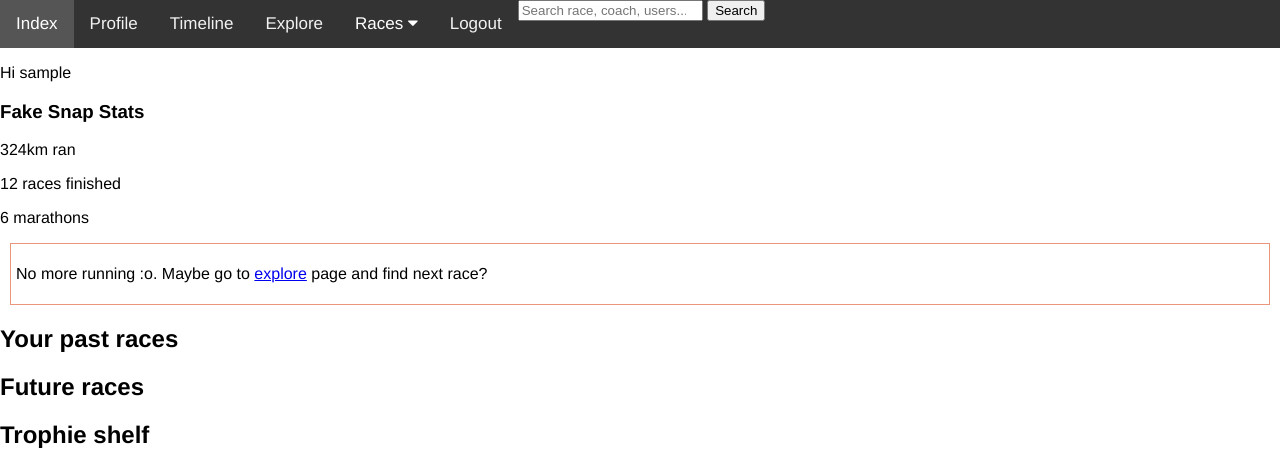
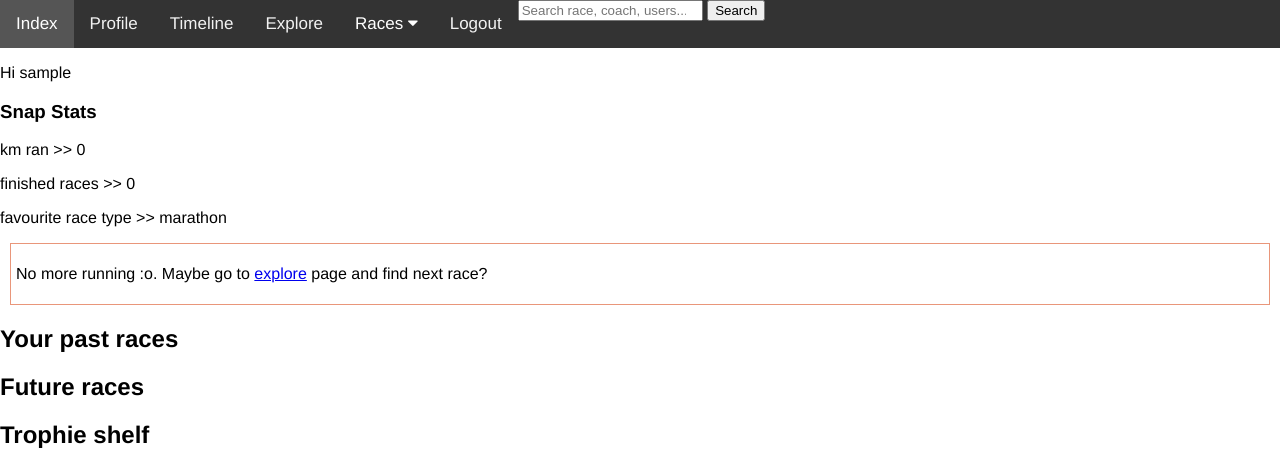
Before and after one commit to andrijaz/RaceJournal, a Django app: page /race/profile/ in a window 1280 px wide. Shown: the top 467 px of the page. Run offline with Django 3.2, Linux system fonts and the light colour scheme; the visitor is signed in with stand-in values (Sample User, id 1); data that the repository does not hold is empty.

Commit message:
add docstring to model methods. Add started_running field

```diff
--- a/race/models.py
+++ b/race/models.py
@@ -6,6 +6,7 @@ from django.forms import ModelForm
 
 
 import datetime
+import time
 
 now = datetime.datetime.now()
 
@@ -26,9 +27,7 @@ class Race(models.Model):
     name = models.CharField(verbose_name="Official race name", max_length=100)
     type = models.CharField(verbose_name="Road or Trail", choices=RACE_TYPE, default="road", max_length=100)
     date = models.DateTimeField(verbose_name="Date of race for each year", auto_now_add=True)
-    finished = models.BooleanField(verbose_name="True if race is marked as finished", default=False)
 
-    # time = models.IntegerField(verbose_name="Time needed for race, only if finished")
     # occurrence = models.IntegerField(verbose_name="How old is race", auto_created=1)
 
     # time = models.TimeField()
@@ -48,10 +47,20 @@ class Race(models.Model):
             return other
 
     def days_until(self):
+        """Return days until race."""
         return (self.date.replace(tzinfo=None) - now.replace(tzinfo=None)).days
 
     def calculate_trophy(self, profile, trophy):
-        """Only single-race trophies atm."""
+        # TODO change name to should_earn_trophy to be more clear, also return value
+        """Helper function to check if user(profile) earned any trophy for this race.
+
+        Args:
+            profile (Profile):
+            trophy (Trophy):
+
+        Returns:
+            string: String result if already has trophy or new one is earned.
+        """
 
         if UserTrophy.objects.filter(profile=profile, trophy=trophy):
             return f"User {profile.first_name} already has {trophy} badge"
@@ -67,6 +76,14 @@ class Race(models.Model):
             return "New trophy created"
 
     def trophy_for_race(self, profile):
+        """Check if user(profile) will earn trophy for this race.
+
+        Args:
+            profile (Profile):
+
+        Returns:
+            string:
+        """
 
         profile_race_lenghts = [r.length for r in profile.my_races if r.finished]
         profile_race_types = [r.type for r in profile.my_races if r.finished]
@@ -95,47 +112,96 @@ class Profile(models.Model):
     user = models.OneToOneField(User, on_delete=models.CASCADE)
     first_name = models.CharField(max_length=50, null=False)
     last_name = models.CharField(max_length=30, null=True)
-    races = models.CharField(max_length=100, null=True, default='bg')
     club = models.CharField(choices=CLUB_CHOICES, default="BRC", max_length=50, null=True)
     birth_date = models.DateField(auto_now_add=True, null=True)
+    started_running = models.DateField(verbose_name="User started to run", auto_now_add=True, null=True)
 
-    # status = trkac, trener, organizator
+    # status = trkac, trener, organizator, menadzer, personal coach
     # rekordi, PB -> za svaki tip trke
     def __str__(self):
         return f"{self.user.username} - {self.races} - {self.club}"
 
     @property
     def next_race(self):
+        """Get next race for this user.
+
+        Returns:
+            bool or Race: Next race if exists, False if there is no next race.
+        """
         my_races = Race.objects.filter(userraces__profile_id=self, date__gte=now)
         return my_races[0] if my_races else False
 
     @property
     def past_races(self):
+        """Get past user races.
+
+        Returns:
+            list[Race]: QuerySet of past user races.
+        """
         return Race.objects.filter(userraces__profile_id=self, date__lt=now)
 
     @property
     def future_races(self):
+        """Get future user races.
+
+        Returns:
+            list[Race]: QuerySet of future user races.
+        """
         return Race.objects.filter(userraces__profile_id=self, date__gte=now)
 
     @property
     def my_trophies(self):
+        """Get trophies user has earned.
+
+        Returns:
+            UserTrophy: QuerySet of any trophies user has earned.
+        """
         return UserTrophy.objects.filter(profile=self)
 
     def check_earned_trophy(self, trophy):
+        """Check if user has this trophy.
+
+        Returns:
+            bool: True if earned, False if not.
+            """
         result = UserTrophy.objects.get(trophy=trophy)
         return True if result else False
 
     def get_stats(self):
+        """Get user stats like sum of km, number of races, favourite race type.
+
+        Returns:
+            dict: Stats `km`, `races`, `favourite`race type
+        """
+        km_ram = 0
+        races_finished = len(self.my_finished_races)
+        favourite_race_type = "marathon" #TODO real race type
+
+        for race in self.my_finished_races:
+            km_ram += race.race_id.length
         """Return sum of km, time on track, koji """
-        pass
+        result = {"km":km_ram, "races":races_finished, "favourite":favourite_race_type}
+        # return km_ram, races_finished, favourite_race_type
+        return result
 
     @property
     def my_races(self):
+        """Get races that user added to calendar.
+
+        Returns:
+            list[Race]: QuerySet containing user races.
+        """
         return Race.objects.filter(userraces__profile_id=self)
 
     @property
     def my_finished_races(self):
-        return Race.objects.filter(userraces__profile_id=self, finished=True)
+        """Get races that user finished.
+
+        Returns:
+            list[UserRaces]
+        """
+        return UserRaces.objects.filter(profile_id=self, finished=True)
+        # return Race.objects.filter(userraces__profile_id=self, finished=True)
 
     @receiver(post_save, sender=User)
     def create_user_profile(sender, instance, created, **kwargs):
@@ -150,6 +216,8 @@ class Profile(models.Model):
 class UserRaces(models.Model):
     profile_id = models.ForeignKey(Profile, on_delete=models.CASCADE, default=1)
     race_id = models.ForeignKey(Race, on_delete=models.CASCADE, default=1)
+    time = models.IntegerField(default=0)
+    finished = models.BooleanField(default=False)
 
     def __gt__(self, other):
         if self.race_id.date > other.race_id.date:
@@ -159,8 +227,21 @@ class UserRaces(models.Model):
         if self.race_id.date < other.race_id.date:
             return other
 
-    def get_original_race(self):
-        return Race.objects.get(pk=self.race_id_id)
+    def __str__(self):
+        return f"{self.profile_id.first_name} -- {self.race_id.place} {self.race_id.length}"
+
+    def sec_to_human(self, seconds):
+        """Format seconds to hours, minutes, seconds for it to bee human readable.
+
+        Args:
+            seconds (int):
+
+        Returns:
+            str: H:M:S
+        """
+
+        return time.strftime("%H:%M:%S", time.gmtime(seconds))
+
 
 
 class Trophy(models.Model):
@@ -186,7 +267,9 @@ class UserTrophy(models.Model):
     def __str__(self):
         return f"{self.profile} earned {self.trophy} for {self.race_earned} on {self.date_earned}"
 
-
+    @property
+    def classname(obj):
+        return obj.__class__.__name__
 class RaceForm(ModelForm):
     class Meta:
         model = Race
--- a/race/templates/race/profile.html
+++ b/race/templates/race/profile.html
@@ -17,17 +17,17 @@
                     {% endif %}</p>
 
                     <div>
-                        <h3> Fake Snap Stats</h3>
+                        <h3> Snap Stats</h3>
 
-                        <p> 324km ran </p>
-                        <p> 12 races finished</p>
-                        <p> 6 marathons</p>
+                        <p> km ran >> {{ profile.get_stats.km }} </p>
+                        <p> finished races >> {{ profile.get_stats.races }}</p>
+                        <p> favourite race type >> {{ profile.get_stats.favourite }}</p>
 
                     </div>
                     <div style="border: darksalmon 1px solid; margin: 10px; padding: 5px">
                         {% if profile.next_race %}
-                            <p> Next race is {{ profile.next_race }}, days until {{ profile.next_race.days_until }} </p>
-                            <a href="{% url 'detail' profile.next_race.id %}"> More</a>
+                            <p> Next race is {{ profile.next_race }}, days until {{ profile.next_race.days_until }}
+                            <a href="{% url 'detail' profile.next_race.id %}"> More</a> </p>
                         {% else %}
                             <p> No more running :o. Maybe go to <a href="{% url 'explorer' %}"> explore</a> page and find next race? </p>
                         {% endif %}
--- a/race/views.py
+++ b/race/views.py
@@ -53,7 +53,6 @@ def profile(request):
     return render(request, 'race/profile.html', context)
 
 
-
 def register(request):
     if request.method == 'POST':
         form = UserCreationForm(request.POST)
@@ -105,6 +104,7 @@ def explorer(request):
     if request.method == 'POST':
 
         form = dict(request.POST)
+        # FIXME preraditi koriscenjem Q upita, kao za timeline
         if form.get('race_length'):
             lenghts_to_filter = [int(l) for l in form.get("race_length", None)]
             races_to_show = Race.objects.filter(length__in=lenghts_to_filter)
@@ -114,7 +114,7 @@ def explorer(request):
             races_to_show = races_to_show.filter(type__in=types_to_show)
 
         if form.get('finished_race'):
-            races_to_show = races_to_show.filter(finished=True, userraces__profile_id=request.user.profile.id)
+            races_to_show = races_to_show.filter(userraces__finished=True, userraces__profile_id=request.user.profile.id)
         if form.get('my_races'):
             races_to_show = races_to_show.filter(userraces__profile_id=request.user.profile.id)
 
@@ -129,8 +129,8 @@ def add_race(request):
         form = RaceForm(request.POST)
         if form.is_valid():
             form.save()
-            if form.data['finished'] == 'on':
-                ur = UserRaces(race_id=form.instance, profile_id=request.user.profile)
+            if request.POST['finished'] == 'on':
+                ur = UserRaces(race_id=form.instance, profile_id=request.user.profile, finished=True)
                 ur.save()
             return redirect('explorer')
     else:
@@ -144,10 +144,22 @@ def race_detail(request, pk):
     if request.method == 'POST':
         if race in request.user.profile.my_races:
             race_to_remove = UserRaces.objects.get(race_id=race, profile_id=request.user.profile)
+
             race_to_remove.delete()
 
-        else:
-            ur = UserRaces(race_id=race, profile_id=request.user.profile)
+        elif "finished" in request.POST:
+
+            # Calculate time in seconds
+            # move to helper function
+            hour = int(request.POST['hours']) if request.POST['hours'] else 0
+            minutes = int(request.POST['minutes']) if request.POST['minutes'] else 0
+            seconds = int(request.POST['seconds']) if request.POST['seconds'] else 0
+            race_time = hour * 3600 + minutes * 60 + seconds
+            finished = True if race_time > 0 else False
+            ur = UserRaces(race_id=race, profile_id=request.user.profile, time=race_time, finished=finished)
+            ur.save()
+        elif "to run" in request.POST:
+            ur = UserRaces(race_id=race, profile_id=request.user.profile, time=0, finished=False)
             ur.save()
 
     return render(request, 'race/race_detail.html', {'race_info': race, 'profile': request.user.profile})
@@ -172,7 +184,5 @@ def search_all(request):
     people = Profile.objects.filter(Q(first_name__icontains=q) |
                                     Q(last_name__icontains=q)).distinct()
 
-
-
     result_list = list(chain(races, people))
     return render(request, 'race/search.html', {'result': result_list})
--- a/static/css/timeline.css
+++ b/static/css/timeline.css
@@ -1,4 +1,3 @@
-
 * {
   box-sizing: border-box;
 }
@@ -130,6 +129,6 @@ body {
 
 /* Make all right containers behave like the left ones */
   .right {
-    left: 0%;
+    left: 0;
   }
 }
```
Also changed, not shown: race/templates/race/add_race.html (+8 -1 lines), race/templates/race/race_detail.html (+14 -1 lines), race/templates/race/timeline.html (+7 -5 lines), README.md, race/migrations/0008_delete_userraces.py (added), race/migrations/0009_userraces.py (added), race/migrations/0010_auto_20200525_2116.py (added), race/migrations/0011_auto_20200526_2117.py (added), race/migrations/0012_auto_20200526_2118.py (added), 1 other file.
